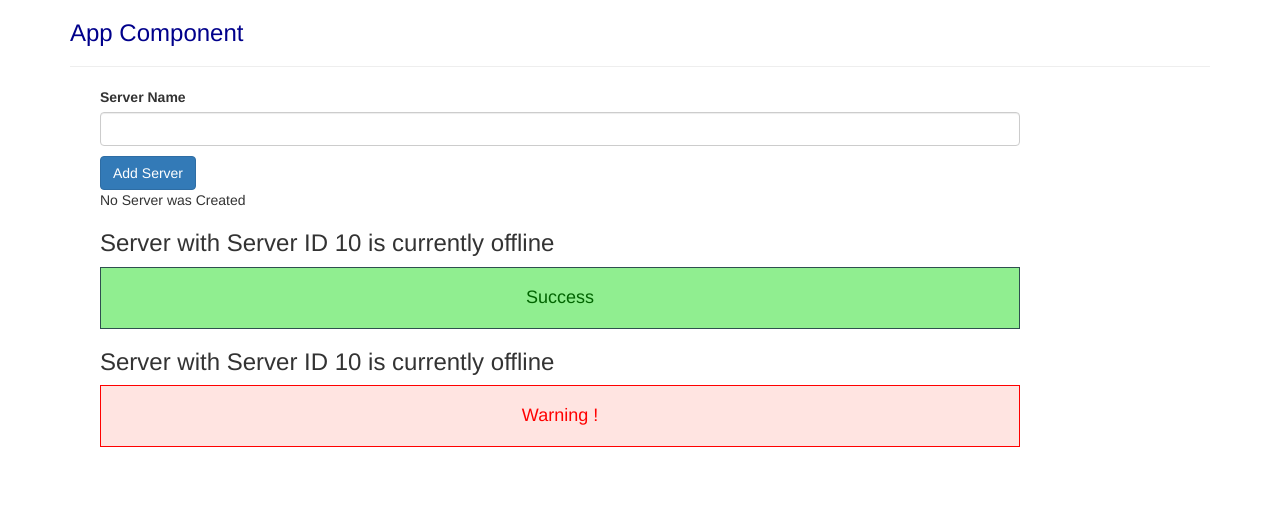
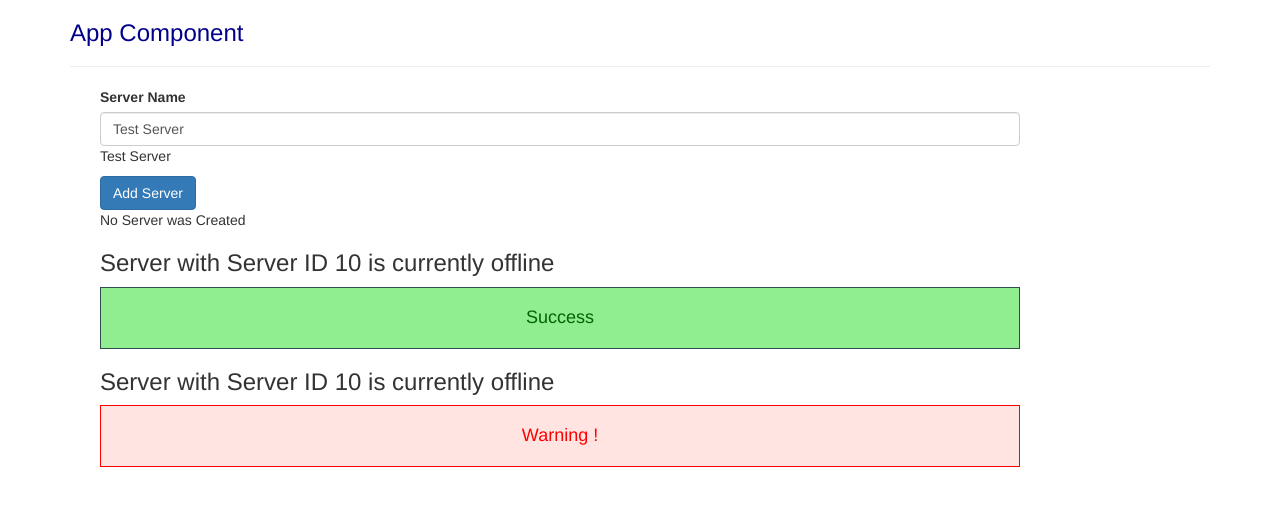
Before and after one commit to Brutalvik/recipe-app, an Angular app: page / in a window 1280 px wide. Shown: the top 506 px of the page. Built offline with nearby package versions, Linux system fonts and the light colour scheme.

Commit message:
Two-Way Data Binding

```diff
--- a/src/app/servers/servers.component.html
+++ b/src/app/servers/servers.component.html
@@ -3,7 +3,7 @@
     <label>Server Name</label>
     <input type="text"
            class="form-control"
-            (input)="onUpdateServerName($event)">
+            [(ngModel)] = "serverName">
     <p>{{ serverName }}</p>
     <button class="btn btn-primary"
             [disabled]="!allowNewServer"
--- a/src/app/servers/servers.component.ts
+++ b/src/app/servers/servers.component.ts
@@ -22,7 +22,7 @@ export class ServersComponent implements OnInit {
     this.serverCreationStatus = 'Server Was Created !';
   }
 
-  serverName = '';
+  serverName = 'Test Server';
   onUpdateServerName(event: Event) {
     this.serverName = (<HTMLInputElement>event.target).value;
   }
```
Also changed, not shown: src/app/app.module.ts (+5 -3 lines).
